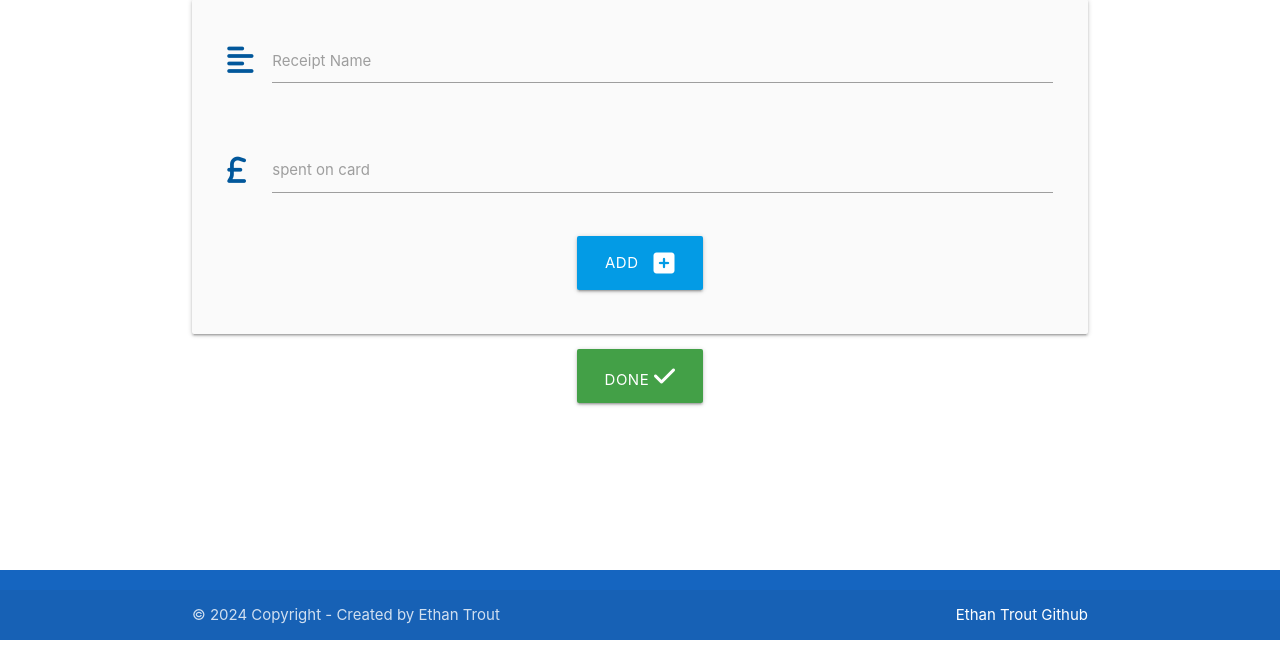
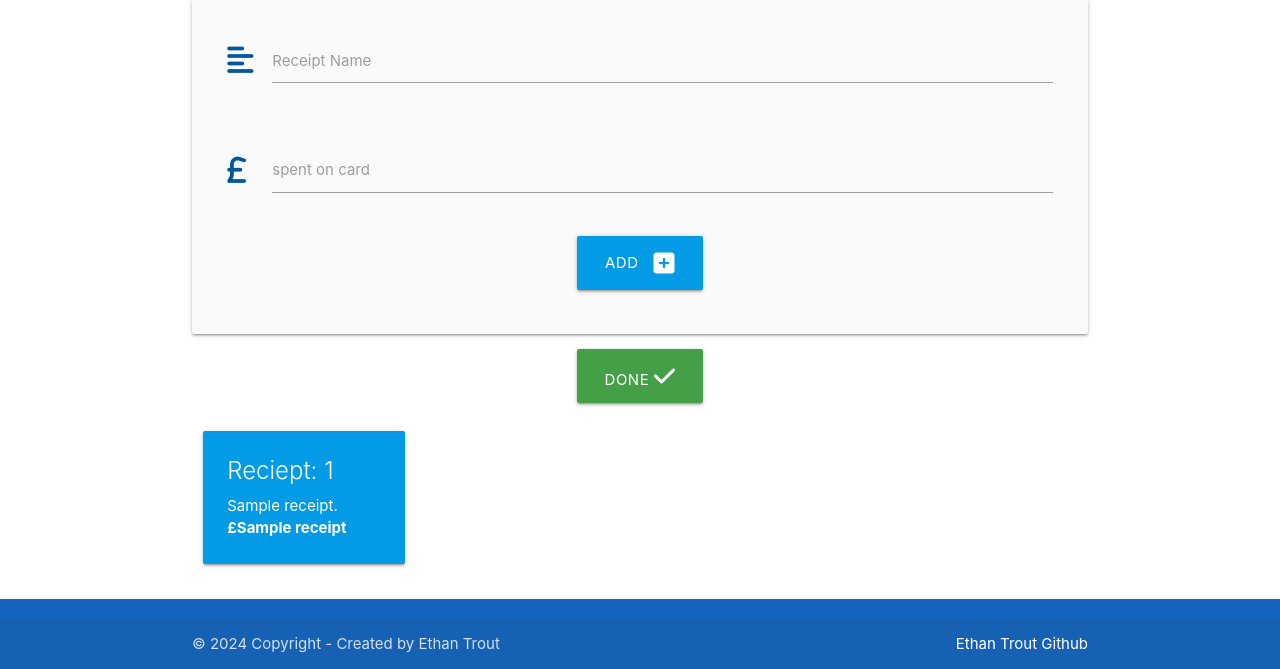
Before and after one commit to EthanTrout/financial-care, a Flask app: template financialcare/templates/close_wallet_banking.html in a window 1280 px wide. Shown: the part 160-829 px from the top of the page. Before the commit the page ends 800 px from the top, so only its background shows below. Run offline with Flask 3, Linux system fonts and the light colour scheme; tables that the repository leaves empty hold one stand-in row (values such as "Sample post"); the template is opened without the code that fills it: values that come from a table or form of the project are taken from there, most other values are stand-ins (such as "Sample title", 1, 10 or a date in 2020); some libraries are stand-ins or nearby versions.

Commit message:
fix: if user has taken card out and clicks no on modal to taking cash out of bank. user is redirected to close_wallet_banking instead of close_wallet

```diff
--- a/financialcare/routes.py
+++ b/financialcare/routes.py
@@ -370,10 +370,10 @@ def open_wallet(service_user_id):
 
 
 
-
+@app.route("/close_wallet/<int:service_user_id>/<int:last_wallet_id>/<float:outstanding_money>/<string:card_out_modal>/<string:no_cash_reciepts>", methods=["GET", "POST"])
 @app.route("/close_wallet/<int:service_user_id>/<int:last_wallet_id>/<float:outstanding_money>/<string:card_out_modal>",methods=["GET","POST"])
 @login_required(allowed_roles=["manager", "it","support"])
-def close_wallet(service_user_id,last_wallet_id,outstanding_money,card_out_modal):
+def close_wallet(service_user_id,last_wallet_id,outstanding_money,card_out_modal,no_cash_reciepts ="false"):
     service_user = ServiceUser.query.get_or_404(service_user_id)
     last_wallet_entry = WalletEntry.query.filter_by(id=last_wallet_id).first()
     outstanding_money = Decimal(str(outstanding_money))
@@ -431,7 +431,8 @@ def close_wallet(service_user_id,last_wallet_id,outstanding_money,card_out_modal
             new_outstanding_money = outstanding_money - money_spent
             show_modal = True
 
-
+    if no_cash_reciepts == "true":
+        return redirect(url_for("close_wallet_banking",service_user_id = service_user_id,enter_seal="true"))
     return render_template("close_wallet.html",service_user=service_user,last_wallet_id=last_wallet_id,outstanding_money=outstanding_money,all_receipts=all_receipts,show_modal =show_modal,card_out_modal=card_out_modal )
 
 
--- a/financialcare/templates/close_wallet.html
+++ b/financialcare/templates/close_wallet.html
@@ -76,7 +76,7 @@
     </div>
     <div class="modal-footer">
         <a href="{{ url_for('banking_into_wallet',service_user_id=service_user.id,outstanding_money=outstanding_money) }}" class="btn green accent-4">got to Banking</a>
-        <a href="{{url_for('close_wallet',service_user_id=service_user.id,last_wallet_id=last_wallet_id,outstanding_money=outstanding_money,card_out_modal='false')}}" class="btn red accent-4 modal-close">No</a>
+        <a href="{{url_for('close_wallet',service_user_id=service_user.id,last_wallet_id=last_wallet_id,outstanding_money=outstanding_money,card_out_modal='false',no_cash_reciepts='true')}}" class="btn red accent-4 modal-close">No</a>
 
     </div>
 </div>
--- a/financialcare/templates/close_wallet_banking.html
+++ b/financialcare/templates/close_wallet_banking.html
@@ -47,10 +47,24 @@
     <!-- Done button -->
     <div class="row ">
         <div class="col s12 center-align">
-            <a class="btn-large green darken-1" href="{{url_for('services')}}">Done <i class="fa-solid fa-check"></i></a>
+            <a class="btn-large green darken-1" href="{{url_for('services')}}" onclick="updateNavAlert('Recorded: Bank reciepts Added', 'green')">Done <i class="fa-solid fa-check"></i></a>
         </div>
     </div>
 
-
+{% if all_receipts %}
+    <div class="row">
+    {% for receipt in all_receipts %}
+        <div class="col s12 m6 l3">
+          <div class="card light-blue darken-1">
+            <div class="card-content white-text">
+              <span class="card-title">Reciept: {{receipt[0]}}</span>
+              <p>{{receipt[1]}}.</p>
+              <b>£{{receipt[2]}}</b>
+            </div>
+          </div>
+        </div>
+    {% endfor %}
+    </div>
+{% endif %}
 
 {% endblock %}
```
